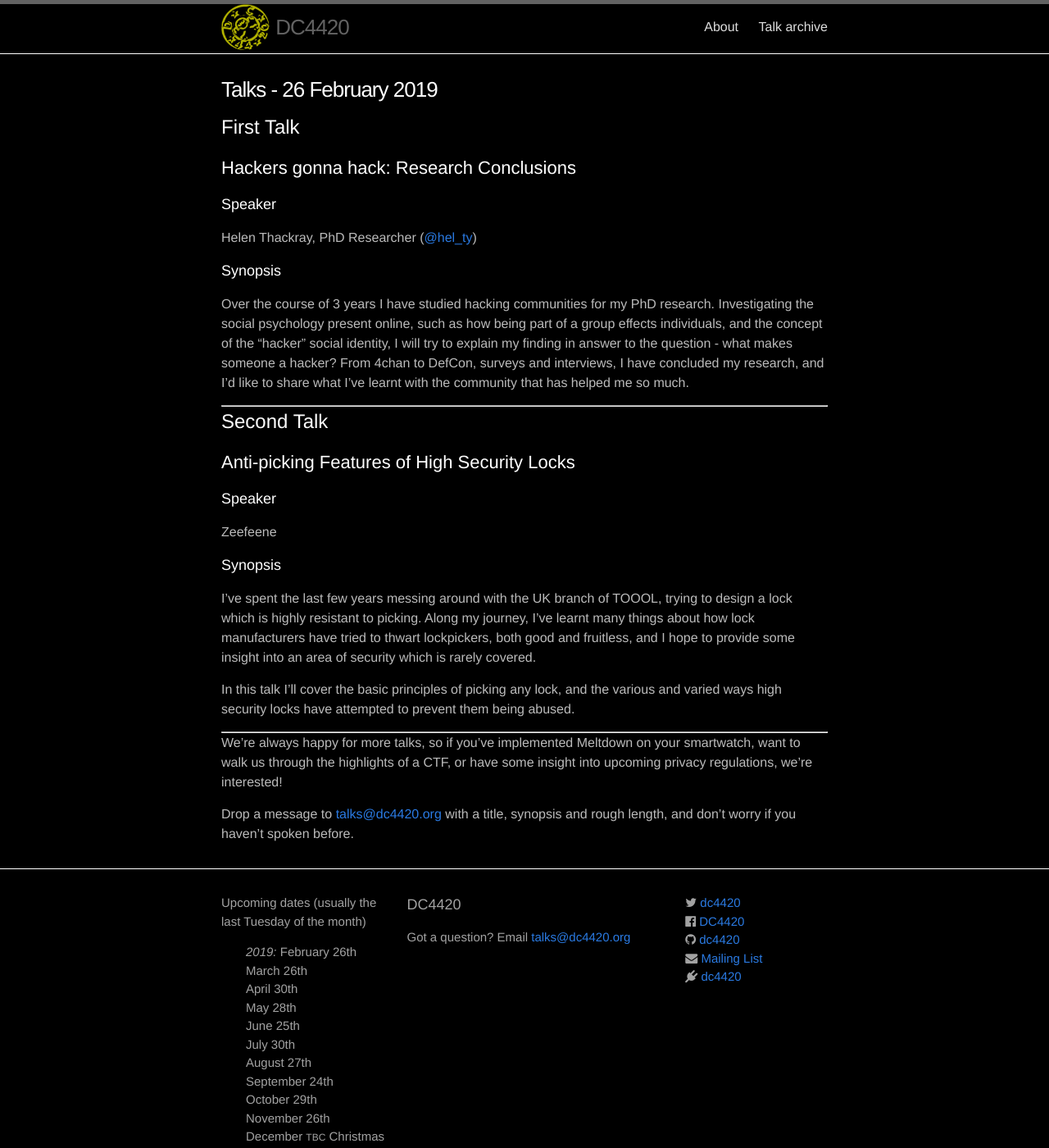
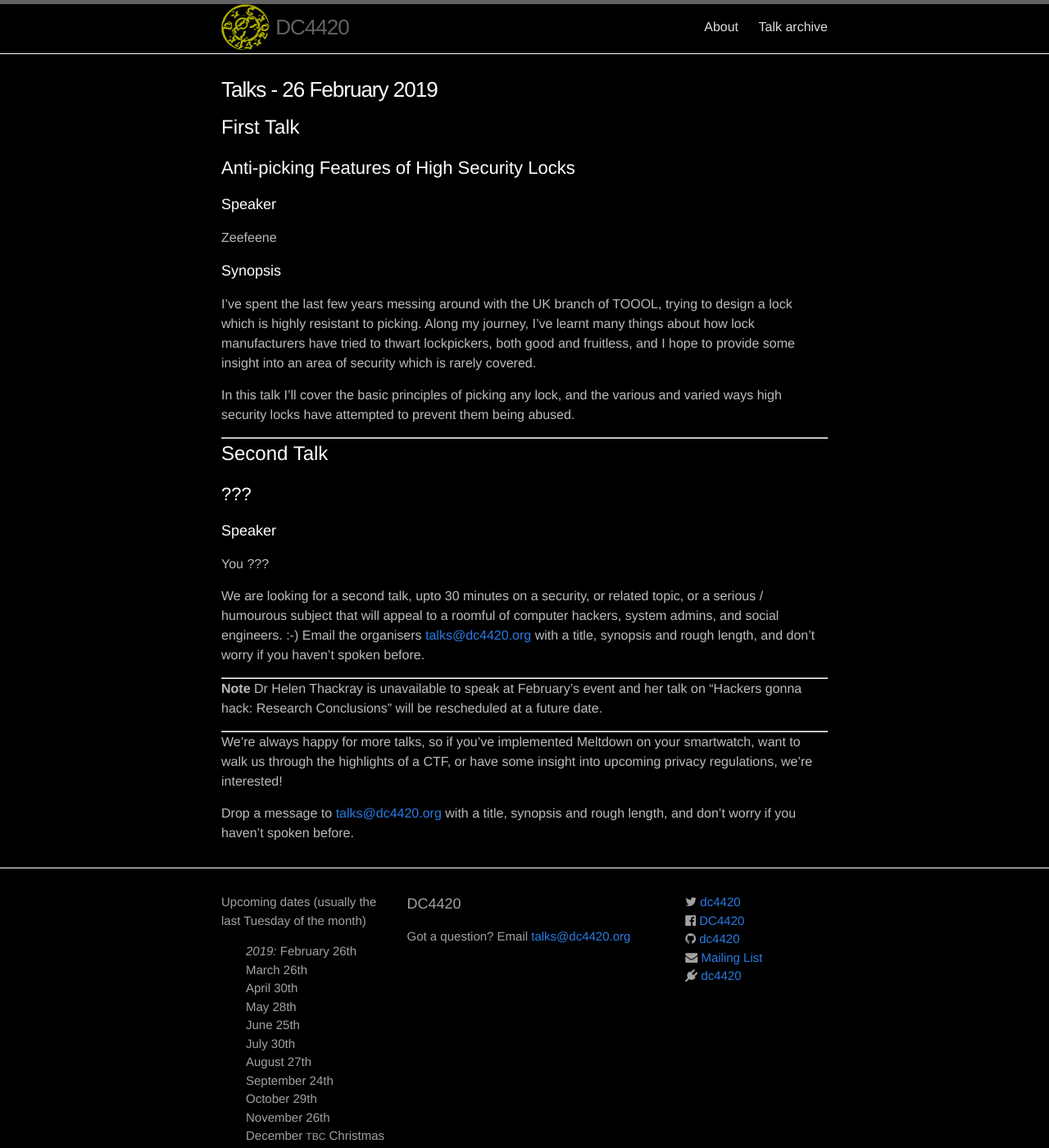
Before and after one commit to dc4420/website, a Jekyll site: the page built from _posts/2019-02-26-talks.markdown, in a window 1280 px wide and 1400 px high. Shown: the whole window at 82% size. Built offline with Jekyll 4.4.1, drawn with Linux system fonts in a browser that asks for light colours; nearby versions of some CDN libraries.

Commit message:
Advertise February open talk slot
Dr Helen is unavailable, will reschedule her talk at a later event.

```diff
--- a/_posts/2019-02-26-talks.markdown
+++ b/_posts/2019-02-26-talks.markdown
@@ -1,25 +1,11 @@
 ---
 layout: post
 title:
-pubdate: 2019-02-16 17:00:00
+pubdate: 2019-02-23 11:00:00
 categories: talk
 ---
 
 # First Talk
-
-## Hackers gonna hack: Research Conclusions
-
-### Speaker
-
-Helen Thackray, PhD Researcher ([@hel_ty](https://twitter.com/hel_ty))
-
-### Synopsis
-
-Over the course of 3 years I have studied hacking communities for my PhD research. Investigating the social psychology present online, such as how being part of a group effects individuals, and the concept of the "hacker" social identity, I will try to explain my finding in answer to the question - what makes someone a hacker? From 4chan to DefCon, surveys and interviews, I have concluded my research, and I'd like to share what I've learnt with the community that has helped me so much.
-
-<hr>
-
-# Second Talk
 
 ## Anti-picking Features of High Security Locks
 
@@ -35,6 +21,24 @@ In this talk I'll cover the basic principles of picking any lock, and the variou
 
 <hr>
 
+# Second Talk
+
+## ???
+
+### Speaker
+
+You ???
+
+We are looking for a second talk, upto 30 minutes on a security, or related topic, or a serious / humourous subject that will appeal to a roomful of computer hackers, system admins, and social engineers. :-) Email the organisers [{{ site.email }}](mailto:{{ site.email }}) with a title,
+synopsis and rough length, and don't worry if you haven't spoken before.
+
+
+<hr>
+
+**Note** Dr Helen Thackray is unavailable to speak at February's event and her talk on "Hackers gonna hack: Research Conclusions" will be rescheduled at a future date.
+
+<hr>
+
 We're always happy for more talks, so if you've implemented Meltdown on your smartwatch,
 want to walk us through the highlights of a CTF, or have some insight into upcoming privacy
 regulations, we're interested!
```
